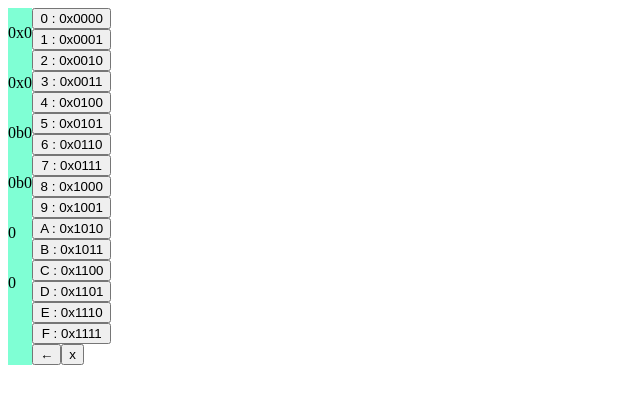
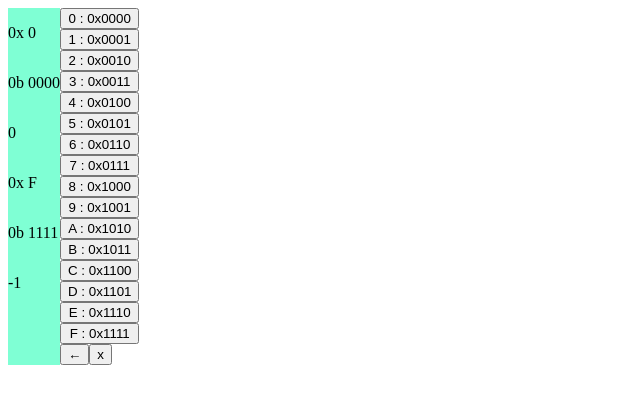
Before and after one commit to Tsuyopon-1067/hexadecimal-tool-electron, an Electron app: page src/index.html in a window 800 px wide. Both pictures are taken after a click on the button "0 : 0x0000". Shown: the whole page, without its empty margins (0-640 px from the left). Drawn offline with Linux system fonts and the light colour scheme.

Commit message:
feat: display number

```diff
--- a/src/index.html
+++ b/src/index.html
@@ -10,12 +10,12 @@
 <body>
     <div class="main">
         <div class="numList">
-            <p class="displayNum" id="hexP">0x0</p>
-            <p class="displayNum" id="hexM">0x0</p>
-            <p class="displayNum" id="binP">0b0</p>
-            <p class="displayNum" id="binM">0b0</p>
-            <p class="displayNum" id="decP">0</p>
-            <p class="displayNum" id="decM">0</p>
+            <p class="displayNum" id="displayHexP">0x0</p>
+            <p class="displayNum" id="displayBinP">0b0</p>
+            <p class="displayNum" id="displayDecP">0</p>
+            <p class="displayNum" id="displayHexM">0x0</p>
+            <p class="displayNum" id="displayBinM">0b0</p>
+            <p class="displayNum" id="displayDecM">0</p>
         </div>
         <div class="side">
             <div class="btnList">
--- a/src/script.js
+++ b/src/script.js
@@ -29,6 +29,8 @@ function clickNumButton(x) {
     hexText = getHex(binList);
     hexTextHosu = getHex(binListHosu);
 
+    // pタグに反映させる
+    renweDisplay(dec.toString(), decHosu.toString(), binText, binTextHosu, hexText, hexTextHosu);
     console.log(dec);
     console.log(decHosu);
     console.log(binText);
@@ -48,9 +50,12 @@ function getBinComplement(lst) {
 
 function getBinText(lst) {
     // ２進数配列を文字列化する
-    res = "0b";
+    res = "0b ";
     for (let i = 0; i < lst.length; i++) {
         res += lst[i].toString();
+        if (i % 4 == 3) {
+            res += "  ";
+        }
     }
     return res;
 }
@@ -67,7 +72,7 @@ function getDec(lst) {
 
 function getHex(lst) {
     // 16進数に変換する
-    res = "0x";
+    res = "0x ";
     for (let i = 0; i < lst.length; i += 4) {
         tmp = 0;
         for (let j = 0; j < 4; j++) {
@@ -101,3 +106,12 @@ function getHexToken(x) {
         }
     }
 }
+
+function renweDisplay(dec, decHosu, bin, binHosu, hex, hexHosu) {
+    document.getElementById("displayHexP").innerHTML = hex;
+    document.getElementById("displayHexM").innerHTML = hexHosu;
+    document.getElementById("displayBinP").innerHTML = bin;
+    document.getElementById("displayBinM").innerHTML = binHosu;
+    document.getElementById("displayDecP").innerHTML = dec;
+    document.getElementById("displayDecM").innerHTML = decHosu;
+}
```
